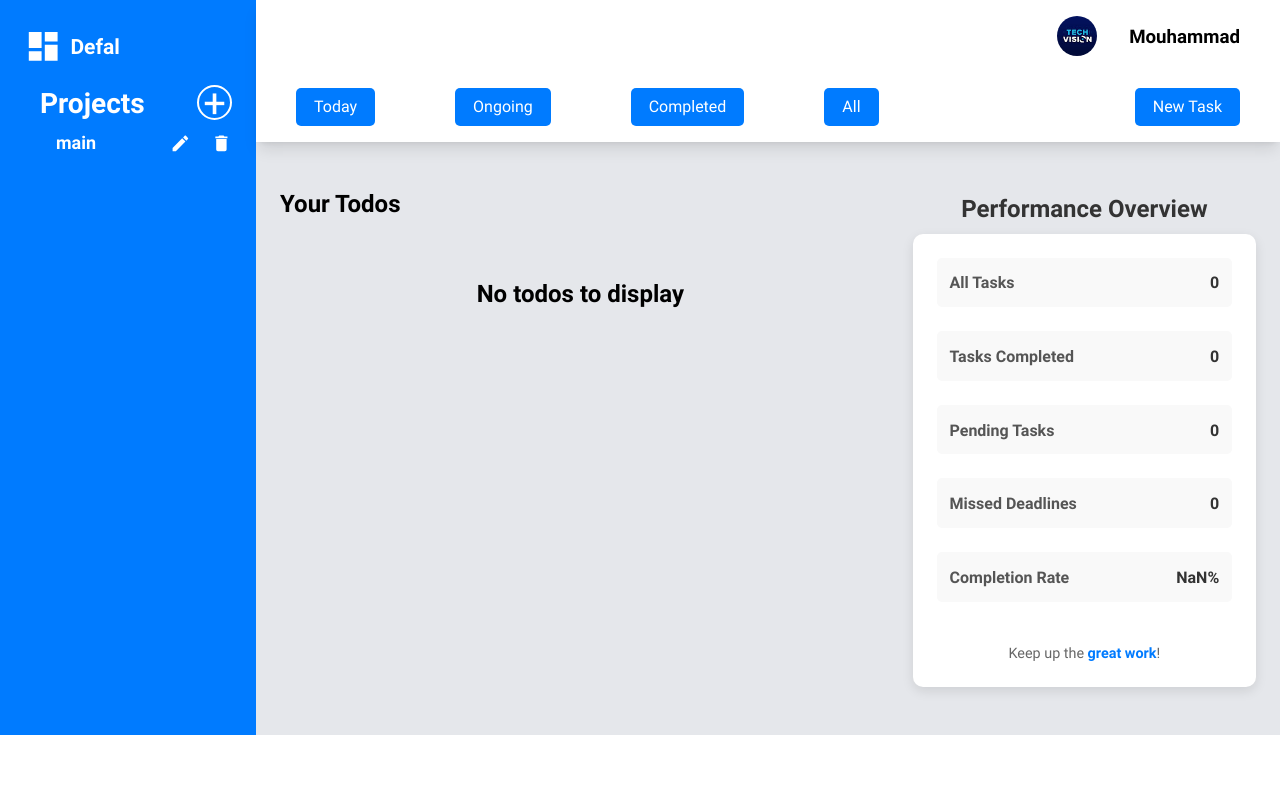
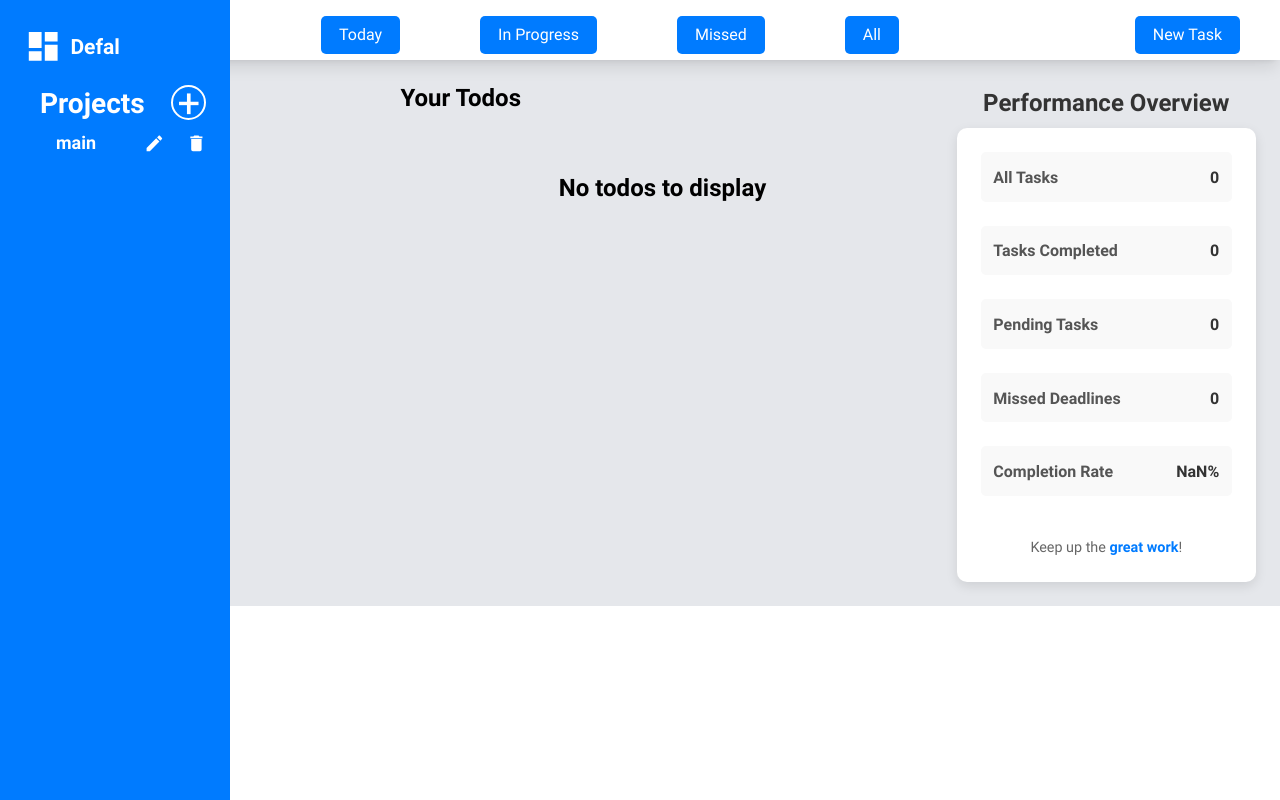
Before and after one commit to Mousow2023/top-todo-list, a website built with webpack: page src/template.html in a window 1280 px wide. Built offline with nearby package versions, Linux system fonts and the light colour scheme.

Commit message:
Fixe the sidebar and the header

```diff
--- a/src/index.js
+++ b/src/index.js
@@ -51,7 +51,7 @@ closeTodoDialog.addEventListener("click", () => {
 const todayButton = document.querySelector(".today");
 const allButton = document.querySelector(".all");
 const ongoingButton = document.querySelector(".ongoing");
-const completedButton = document.querySelector(".completed");
+const missedButton = document.querySelector(".missed");
 
 // render the todos for today
 todayButton.addEventListener("click", () => {
@@ -64,8 +64,8 @@ ongoingButton.addEventListener("click", () => {
 });
 
 // render the completed todos
-completedButton.addEventListener("click", () => {
-    todoDom.renderTodos(todosContainer, todoSorter.completed())
+missedButton.addEventListener("click", () => {
+    todoDom.renderTodos(todosContainer, todoSorter.missed())
 })
 
 // render all the todos
--- a/src/sorter.js
+++ b/src/sorter.js
@@ -1,9 +1,11 @@
 import { todoManager } from "./todoManager.js"
 import { isToday, parse } from "date-fns"
 
+const TODOS = todoManager.getTodos();
+
 export const todoSorter = {
     today() {
-        return todoManager.getTodos().filter(todo => {
+        return TODOS.filter(todo => {
             const parsedDate = parse(todo.dueDate, "yyyy-MM-dd", new Date());
             if (isToday(parsedDate)) {
                 return todo;
@@ -12,7 +14,7 @@ export const todoSorter = {
     },
 
     ongoing() {
-        return todoManager.getTodos().filter(todo => {
+        return TODOS.filter(todo => {
             if (todo.isCompleted === false && todo.isMissed === false) {
                 return todo;
             }
@@ -20,8 +22,16 @@ export const todoSorter = {
     },
 
     completed() {
-        return todoManager.getTodos().filter(todo => {
+        return TODOS.filter(todo => {
             if (todo.isCompleted === true) {
+                return todo;
+            }
+        });
+    },
+
+    missed() {
+        return TODOS.filter(todo => {
+            if (todo.isMissed === true) {
                 return todo;
             }
         });
--- a/src/styles.css
+++ b/src/styles.css
@@ -4,6 +4,8 @@
     --main-color: #e5e7eb;
     --blue-color: #007bff;
     --main-content-gap: 1.5rem;
+    --sidebar-width: 18%;
+    --header-height: 60px;
 }
 
 /* Roboto Light */
@@ -48,6 +50,8 @@
 
 body {
     font-family: 'Roboto', Arial, Helvetica, sans-serif;
+    padding-top: var(--header-height);
+    padding-left: var(--sidebar-width);
 }
 
 
@@ -56,7 +60,7 @@ main {
     height: 100%;
 
     display: grid;
-    grid-template-columns: 1fr 4fr;
+    /* grid-template-columns: 1fr 4fr; */
     grid-template-rows: min-content 1fr;
     grid-template-areas:
         "sidebar header"
@@ -66,6 +70,12 @@ main {
 /* SIDEBAR STYLES */
 
 aside.sidebar {
+    position: fixed;
+    z-index: 1000;
+    top: 0;
+    left: 0;
+    height: 100%;
+    width: var(--sidebar-width);
     grid-area: sidebar;
     /* background-color: #0ea5e9; */
     background-color: var(--blue-color);
@@ -167,14 +177,19 @@ button.new-project {
 
 /* HEADER SYLES */
 .header {
-    grid-area: header;
+    position: fixed;
+    z-index: 999;
+    right: 0;
+    width: 85%;
+    /* grid-area: header; */
     background-color: #fff;
     padding: 1rem 2.5rem;
     display: grid;
-    row-gap: -3rem;
-    grid-template-columns: 3fr 2fr;
-    grid-template-rows: min-content min-content;
-    row-gap: 2rem;
+    top: 0;
+    height: 60px;
+    grid-template-columns: 3fr 1fr;
+    align-items: center;
+    justify-content: center;
     box-shadow: 0 10px 15px -3px rgba(0, 0, 0, 0.1), 0 4px 6px -4px rgba(0, 0, 0, 0.1);
 }
 
@@ -247,7 +262,8 @@ button.new-task {
 /* MAIN CONTENT STYLES */
 .main-content {
     grid-area: main-content;
-    padding: calc(var(--section-padding) * 2) var(--section-padding);
+    padding: 1.5rem;
+    /* padding: calc(var(--section-padding) * 2) var(--section-padding); */
 
     display: grid;
     grid-template-columns: 3.5fr 2fr;
--- a/src/template.html
+++ b/src/template.html
@@ -35,22 +35,10 @@
         </aside>
 
         <header class="header">
-            <!-- <div class="search">
-                <svg xmlns="http://www.w3.org/2000/svg" viewBox="0 0 24 24">
-                    <path
-                        d="M9.5,3A6.5,6.5 0 0,1 16,9.5C16,11.11 15.41,12.59 14.44,13.73L14.71,14H15.5L20.5,19L19,20.5L14,15.5V14.71L13.73,14.44C12.59,15.41 11.11,16 9.5,16A6.5,6.5 0 0,1 3,9.5A6.5,6.5 0 0,1 9.5,3M9.5,5C7,5 5,7 5,9.5C5,12 7,14 9.5,14C12,14 14,12 14,9.5C14,7 12,5 9.5,5Z" />
-                </svg>
-                <input type="search" name="" id="">
-            </div> -->
-            <div class="empty"></div>
-            <div class="icons">
-                <img src="./images/profiles/channel-8.jpeg" alt="Profile Picture" class="profile">
-                <h3>Mouhammad</h3>
-            </div>
             <div class="buttons">
                 <button class="today">Today</button>
-                <button class="ongoing">Ongoing</button>
-                <button class="completed">Completed</button>
+                <button class="ongoing">In Progress</button>
+                <button class="missed">Missed</button>
                 <button class="all">All</button>
             </div>
             <button class="new-task">New Task</button>
```
